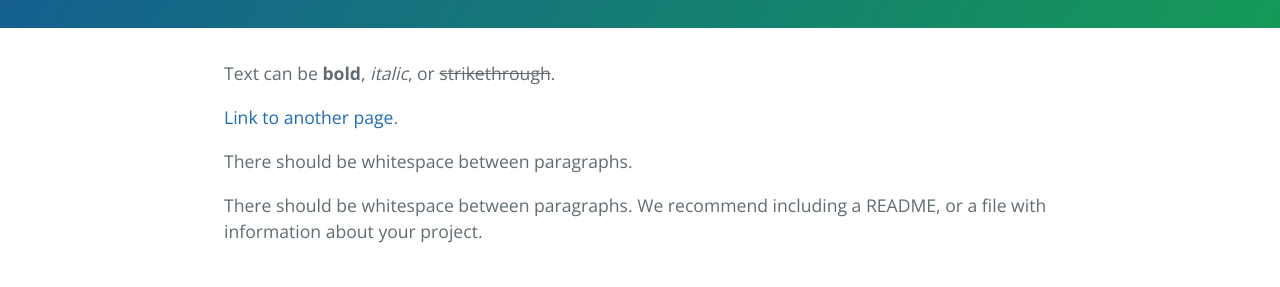
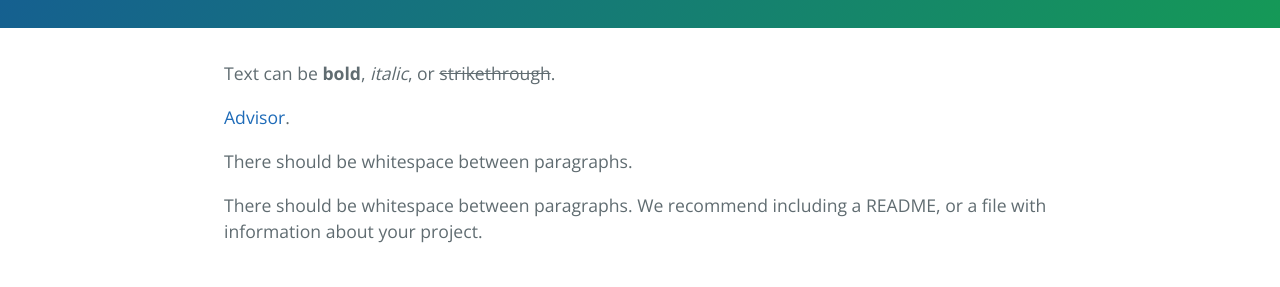
Before and after one commit to rhd1213/rhd1213.github.io, a Jekyll site: the page built from index.md, in a window 1280 px wide and 900 px high. Shown: the part 355-642 px from the top of the window. Built offline with Jekyll 4.4.1, drawn with Linux system fonts in a browser that asks for light colours.

Commit message:
Update index.md

```diff
--- a/index.md
+++ b/index.md
@@ -4,7 +4,7 @@ layout: default
 
 Text can be **bold**, _italic_, or ~~strikethrough~~.
 
-[Link to another page](./another-page.html).
+[Advisor](./another-page.html).
 
 There should be whitespace between paragraphs.
 
```
